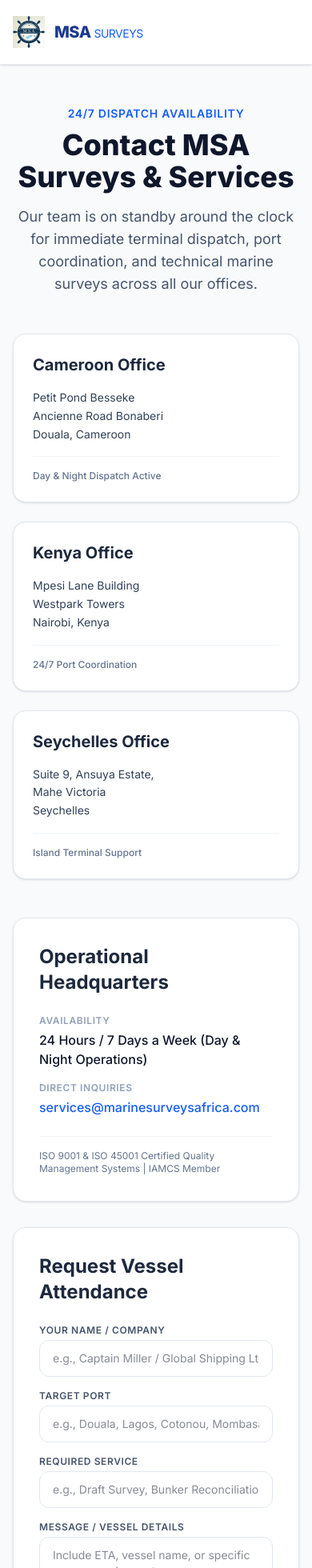
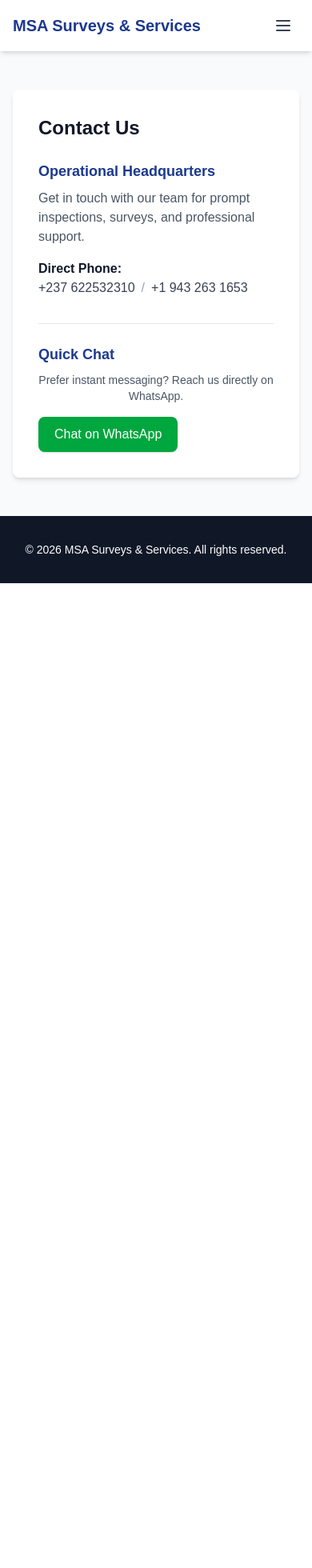
Before and after one commit to MSAsurveys-services/msa-website, a Next.js app: page /contact in a window 390 px wide. Shown: the top 1960 px of the page at 80% size. After the commit the page ends 844 px from the top, so only its background shows below. Built offline with nearby package versions, Linux system fonts and the light colour scheme.

Commit message:
Update mobile menu, phone numbers, and WhatsApp link

```diff
--- a/app/contact/page.tsx
+++ b/app/contact/page.tsx
@@ -1,147 +1,48 @@
-"use client";
+export default function ContactSection() {
+  const whatsappNumber = "237622532310";
+  const whatsappUrl = `https://wa.me/${whatsappNumber}`;
 
-export default function ContactPage() {
   return (
-    <main className="min-h-screen bg-slate-50 text-slate-900 py-12 px-4 sm:px-6 lg:px-8">
-      <div className="max-w-6xl mx-auto">
+    <section className="bg-gray-50 py-12 px-4 sm:px-6 lg:px-8">
+      <div className="max-w-4xl mx-auto bg-white rounded-lg shadow-md p-8">
+        <h2 className="text-2xl font-bold text-gray-900 mb-6">Contact Us</h2>
 
-        {/* Header */}
-        <div className="text-center mb-12">
-          <span className="text-blue-600 font-semibold uppercase tracking-wider text-sm">24/7 Dispatch Availability</span>
-          <h1 className="text-4xl font-extrabold mt-2 mb-4 text-slate-900">Contact MSA Surveys & Services</h1>
-          <p className="text-lg text-slate-600 max-w-2xl mx-auto">
-            Our team is on standby around the clock for immediate terminal dispatch, port coordination, and technical marine surveys across all our offices.
-          </p>
-        </div>
+        <div className="grid grid-cols-1 md:grid-cols-2 gap-8">
+          {/* Operational Headquarters */}
+          <div>
+            <h3 className="text-lg font-semibold text-blue-900 mb-2">Operational Headquarters</h3>
+            <p className="text-gray-600 mb-4">
+              Get in touch with our team for prompt inspections, surveys, and professional support.
+            </p>
 
-        {/* Office Locations Grid (Clean & Neutral) */}
-        <div className="grid grid-cols-1 md:grid-cols-3 gap-6 mb-12">
-
-          {/* Cameroon Office */}
-          <div className="bg-white p-6 rounded-2xl shadow-sm border border-slate-200">
-            <h2 className="text-xl font-bold text-slate-800 mb-4">Cameroon Office</h2>
-            <p className="text-sm text-slate-700 leading-relaxed">
-              Petit Pond Besseke<br />
-              Ancienne Road Bonaberi<br />
-              Douala, Cameroon
-            </p>
-            <div className="mt-4 pt-4 border-t border-slate-100 text-xs text-slate-500 font-medium">
-              Day & Night Dispatch Active
+            <div className="space-y-2 text-gray-700 font-medium">
+              <p>
+                <span className="font-semibold text-gray-900">Direct Phone:</span><br />
+                <a href="tel:+237622532310" className="hover:text-blue-600">+237 622532310</a>
+                <span className="text-gray-400 mx-2">/</span>
+                <a href="tel:+19432631653" className="hover:text-blue-600">+1 943 263 1653</a>
+              </p>
             </div>
           </div>
 
-          {/* Kenya Office */}
-          <div className="bg-white p-6 rounded-2xl shadow-sm border border-slate-200">
-            <h2 className="text-xl font-bold text-slate-800 mb-4">Kenya Office</h2>
-            <p className="text-sm text-slate-700 leading-relaxed">
-              Mpesi Lane Building<br />
-              Westpark Towers<br />
-              Nairobi, Kenya
+          {/* Instant Messaging / WhatsApp */}
+          <div className="flex flex-col justify-center items-start md:items-center border-t md:border-t-0 md:border-l border-gray-200 pt-6 md:pt-0 md:pl-8">
+            <h3 className="text-lg font-semibold text-blue-900 mb-2">Quick Chat</h3>
+            <p className="text-gray-600 mb-4 text-sm text-center md:text-left">
+              Prefer instant messaging? Reach us directly on WhatsApp.
             </p>
-            <div className="mt-4 pt-4 border-t border-slate-100 text-xs text-slate-500 font-medium">
-              24/7 Port Coordination
-            </div>
+
+            <a
+              href={whatsappUrl}
+              target="_blank"
+              rel="noopener noreferrer"
+              className="inline-flex items-center bg-green-600 hover:bg-green-700 text-white font-medium py-2.5 px-5 rounded-lg shadow transition-colors"
+            >
+              Chat on WhatsApp
+            </a>
           </div>
-
-          {/* Seychelles Office */}
-          <div className="bg-white p-6 rounded-2xl shadow-sm border border-slate-200">
-            <h2 className="text-xl font-bold text-slate-800 mb-4">Seychelles Office</h2>
-            <p className="text-sm text-slate-700 leading-relaxed">
-              Suite 9, Ansuya Estate,<br />
-              Mahe Victoria<br />
-              Seychelles
-            </p>
-            <div className="mt-4 pt-4 border-t border-slate-100 text-xs text-slate-500 font-medium">
-              Island Terminal Support
-            </div>
-          </div>
-
-        </div>
-
-        {/* Bottom Section: Operational Headquarters & Booking Form */}
-        <div className="grid grid-cols-1 md:grid-cols-2 gap-8 items-start">
-
-          {/* General Dispatch Card */}
-          <div className="bg-white p-8 rounded-2xl shadow-sm border border-slate-200 space-y-6">
-            <h2 className="text-2xl font-bold text-slate-800">Operational Headquarters</h2>
-
-            <div className="space-y-4 text-slate-700">
-              <div>
-                <h3 className="font-semibold text-xs text-slate-400 uppercase tracking-wider mb-1">Availability</h3>
-                <p className="text-base font-medium text-slate-900">
-                  24 Hours / 7 Days a Week (Day & Night Operations)
-                </p>
-              </div>
-
-              <div>
-                <h3 className="font-semibold text-xs text-slate-400 uppercase tracking-wider mb-1">Direct Inquiries</h3>
-                <p className="text-base font-medium text-blue-600">
-                  services@marinesurveysafrica.com
-                </p>
-              </div>
-            </div>
-
-            <div className="pt-4 border-t border-slate-100 text-xs text-slate-500">
-              ISO 9001 & ISO 45001 Certified Quality Management Systems | IAMCS Member
-            </div>
-          </div>
-
-          {/* Quick Booking Message Form */}
-          <div className="bg-white p-8 rounded-2xl shadow-sm border border-slate-200">
-            <h2 className="text-2xl font-bold text-slate-800 mb-6">Request Vessel Attendance</h2>
-
-            <form onSubmit={(e) => { e.preventDefault(); alert('Survey request submitted successfully. Our dispatcher will contact you immediately.'); }} className="space-y-4">
-              <div>
-                <label className="block text-xs font-semibold uppercase tracking-wider text-slate-600 mb-1">Your Name / Company</label>
-                <input
-                  type="text"
-                  required
-                  placeholder="e.g., Captain Miller / Global Shipping Ltd"
-                  className="w-full px-4 py-3 rounded-xl border border-slate-200 focus:outline-none focus:ring-2 focus:ring-blue-600 text-sm"
-                />
-              </div>
-
-              <div>
-                <label className="block text-xs font-semibold uppercase tracking-wider text-slate-600 mb-1">Target Port</label>
-                <input
-                  type="text"
-                  required
-                  placeholder="e.g., Douala, Lagos, Cotonou, Mombasa"
-                  className="w-full px-4 py-3 rounded-xl border border-slate-200 focus:outline-none focus:ring-2 focus:ring-blue-600 text-sm"
-                />
-              </div>
-
-              <div>
-                <label className="block text-xs font-semibold uppercase tracking-wider text-slate-600 mb-1">Required Service</label>
-                <input
-                  type="text"
-                  required
-                  placeholder="e.g., Draft Survey, Bunker Reconciliation"
-                  className="w-full px-4 py-3 rounded-xl border border-slate-200 focus:outline-none focus:ring-2 focus:ring-blue-600 text-sm"
-                />
-              </div>
-
-              <div>
-                <label className="block text-xs font-semibold uppercase tracking-wider text-slate-600 mb-1">Message / Vessel Details</label>
-                <textarea
-                  rows={3}
-                  required
-                  placeholder="Include ETA, vessel name, or specific survey requirements..."
-                  className="w-full px-4 py-3 rounded-xl border border-slate-200 focus:outline-none focus:ring-2 focus:ring-blue-600 text-sm"
-                ></textarea>
-              </div>
-
-              <button
-                type="submit"
-                className="w-full bg-blue-600 text-white font-semibold py-3.5 rounded-xl shadow-md hover:bg-blue-700 transition"
-              >
-                Submit Survey Request
-              </button>
-            </form>
-          </div>
-
         </div>
       </div>
-    </main>
+    </section>
   );
 }
--- a/app/layout.tsx
+++ b/app/layout.tsx
@@ -1,12 +1,9 @@
-import type { Metadata } from "next";
-import { Inter } from "next/font/google";
-import "./globals.css";
+import './globals.css';
+import Link from 'next/link';
 
-const inter = Inter({ subsets: ["latin"] });
-
-export const metadata: Metadata = {
-  title: "MSA Surveys & Services | Global Maritime & Port Operations",
-  description: "Leading marine surveying, container cargo inspection, and port operations across our African network.",
+export const metadata = {
+  title: 'MSA Surveys & Services',
+  description: 'Container cargo inspection and damage surveying services',
 };
 
 export default function RootLayout({
@@ -16,46 +13,92 @@
 }) {
   return (
     <html lang="en">
-      <body className={inter.className}>
-
-        {/* Professional Navigation Bar */}
-        <nav className="bg-white border-b border-slate-200 sticky top-0 z-50 shadow-sm">
-          <div className="max-w-7xl mx-auto px-4 sm:px-6 lg:px-8">
-            <div className="flex justify-between h-20 items-center">
-
-              {/* Logo / Brand Name */}
-              <a href="/" className="flex items-center space-x-3 group">
-                <img
-                  src="/logo.jpg"
-                  alt="MSA Surveys & Services Logo"
-                  className="h-10 w-auto object-contain"
-                />
-                <span className="font-extrabold text-xl text-blue-900 tracking-tight">
-                  MSA <span className="text-blue-600 font-normal text-sm">SURVEYS</span>
-                </span>
-              </a>
-
-              {/* Desktop Navigation Links */}
-              <div className="hidden md:flex items-center space-x-6 font-medium text-slate-700">
-                <a href="/" className="hover:text-blue-600 transition">Home</a>
-                <a href="/about" className="hover:text-blue-600 transition">About</a>
-                <a href="/services" className="hover:text-blue-600 transition">Services</a>
-                <a href="/ports" className="hover:text-blue-600 transition">Ports</a>
-                <a href="/network" className="hover:text-blue-600 transition">MSA Network</a>
-                <a href="/gallery" className="hover:text-blue-600 transition">Gallery</a>
-                <a href="/contact" className="bg-blue-600 text-white px-5 py-2.5 rounded-xl hover:bg-blue-700 transition shadow-sm">
-                  Contact Us
-                </a>
-              </div>
-
-            </div>
-          </div>
-        </nav>
-
-        {/* Page Content */}
-        {children}
-
+      <body className="bg-white text-gray-800 antialiased">
+        <NavigationWrapper />
+        <main>{children}</main>
+        <footer className="bg-gray-900 text-white py-8 text-center text-sm">
+          <p>&copy; {new Date().getFullYear()} MSA Surveys & Services. All rights reserved.</p>
+        </footer>
       </body>
     </html>
   );
 }
+
+// Client-side Navigation Component with Mobile Menu Toggle
+import { useState } from 'react';
+
+function NavigationWrapper() {
+  const [isOpen, setIsOpen] = useState(false);
+
+  const navLinks = [
+    { name: 'Home', href: '/' },
+    { name: 'About', href: '/about' },
+    { name: 'Services', href: '/services' },
+    { name: 'Ports', href: '/ports' },
+    { name: 'MSA Network', href: '/msa-network' },
+    { name: 'Gallery', href: '/gallery' },
+    { name: 'Contact Us', href: '/contact' },
+  ];
+
+  return (
+    <nav className="bg-white shadow-md sticky top-0 z-50">
+      <div className="max-w-7xl mx-auto px-4 sm:px-6 lg:px-8">
+        <div className="flex justify-between h-16 items-center">
+          {/* Logo / Brand */}
+          <div className="flex-shrink-0 flex items-center">
+            <Link href="/">
+              <span className="font-bold text-xl text-blue-900">MSA Surveys & Services</span>
+            </Link>
+          </div>
+
+          {/* Desktop Navigation Links */}
+          <div className="hidden md:flex space-x-6 items-center">
+            {navLinks.map((link) => (
+              <Link
+                key={link.name}
+                href={link.href}
+                className="text-gray-700 hover:text-blue-600 font-medium transition-colors"
+              >
+                {link.name}
+              </Link>
+            ))}
+          </div>
+
+          {/* Mobile Hamburger Button */}
+          <div className="flex md:hidden items-center">
+            <button
+              onClick={() => setIsOpen(!isOpen)}
+              type="button"
+              className="text-gray-700 hover:text-blue-600 focus:outline-none p-2"
+              aria-label="Toggle Menu"
+            >
+              <svg className="h-6 w-6" fill="none" viewBox="0 0 24 24" stroke="currentColor">
+                {isOpen ? (
+                  <path strokeLinecap="round" strokeLinejoin="round" strokeWidth={2} d="M6 18L18 6M6 6l12 12" />
+                ) : (
+                  <path strokeLinecap="round" strokeLinejoin="round" strokeWidth={2} d="M4 6h16M4 12h16M4 18h16" />
+                )}
+              </svg>
+            </button>
+          </div>
+        </div>
+      </div>
+
+      {/* Mobile Dropdown Menu Drawer */}
+      {isOpen && (
+        <div className="md:hidden bg-white border-t border-gray-200 px-4 pt-2 pb-4 space-y-2 shadow-lg">
+          {navLinks.map((link) => (
+            <Link
+              key={link.name}
+              href={link.href}
+              onClick={() => setIsOpen(false)}
+              className="block px-3 py-2 rounded-md text-base font-medium text-gray-700 hover:text-blue-600 hover:bg-gray-50"
+            >
+              {link.name}
+            </Link>
+          ))}
+        </div>
+      )}
+    </nav>
+  );
+}
```
